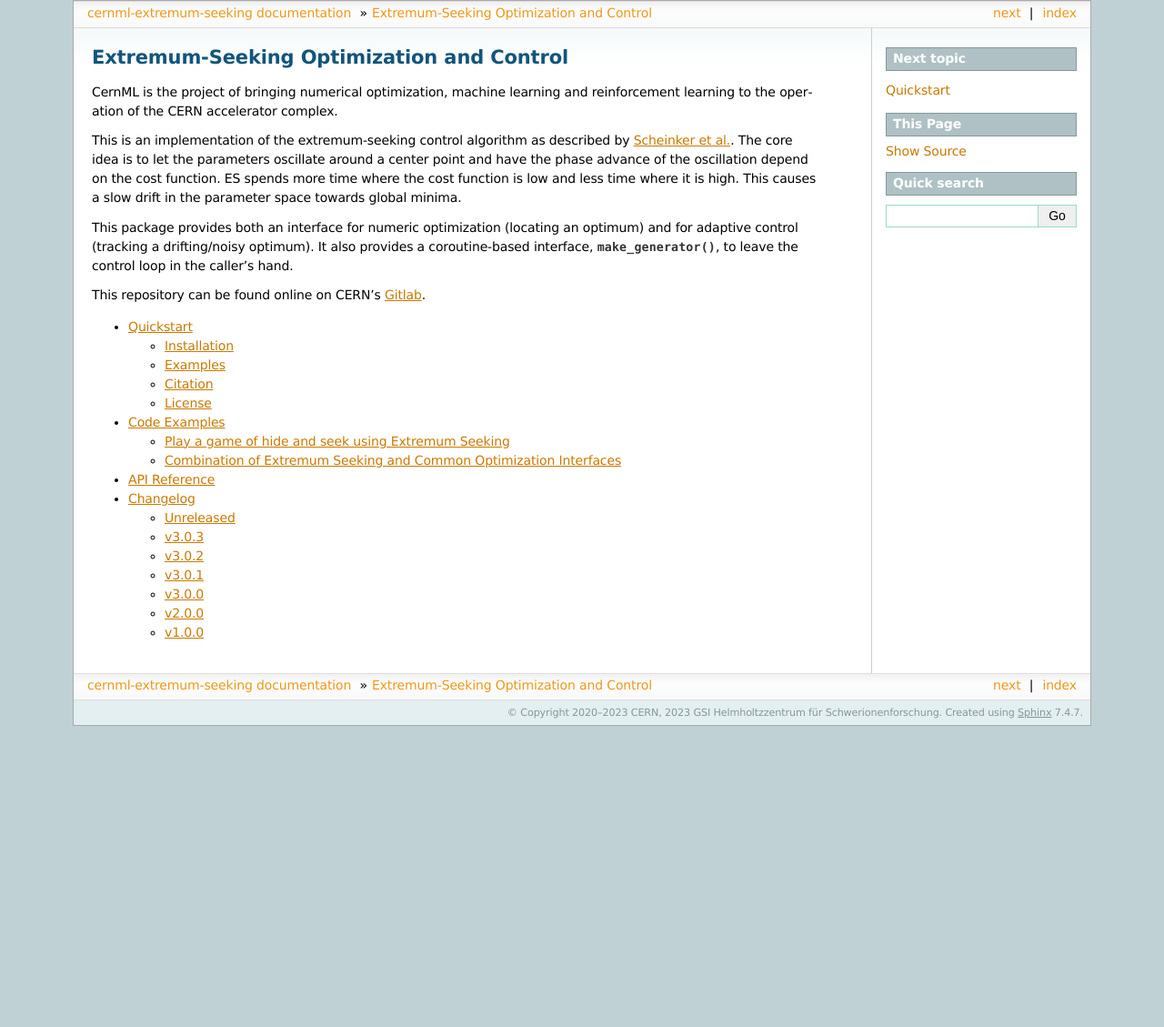
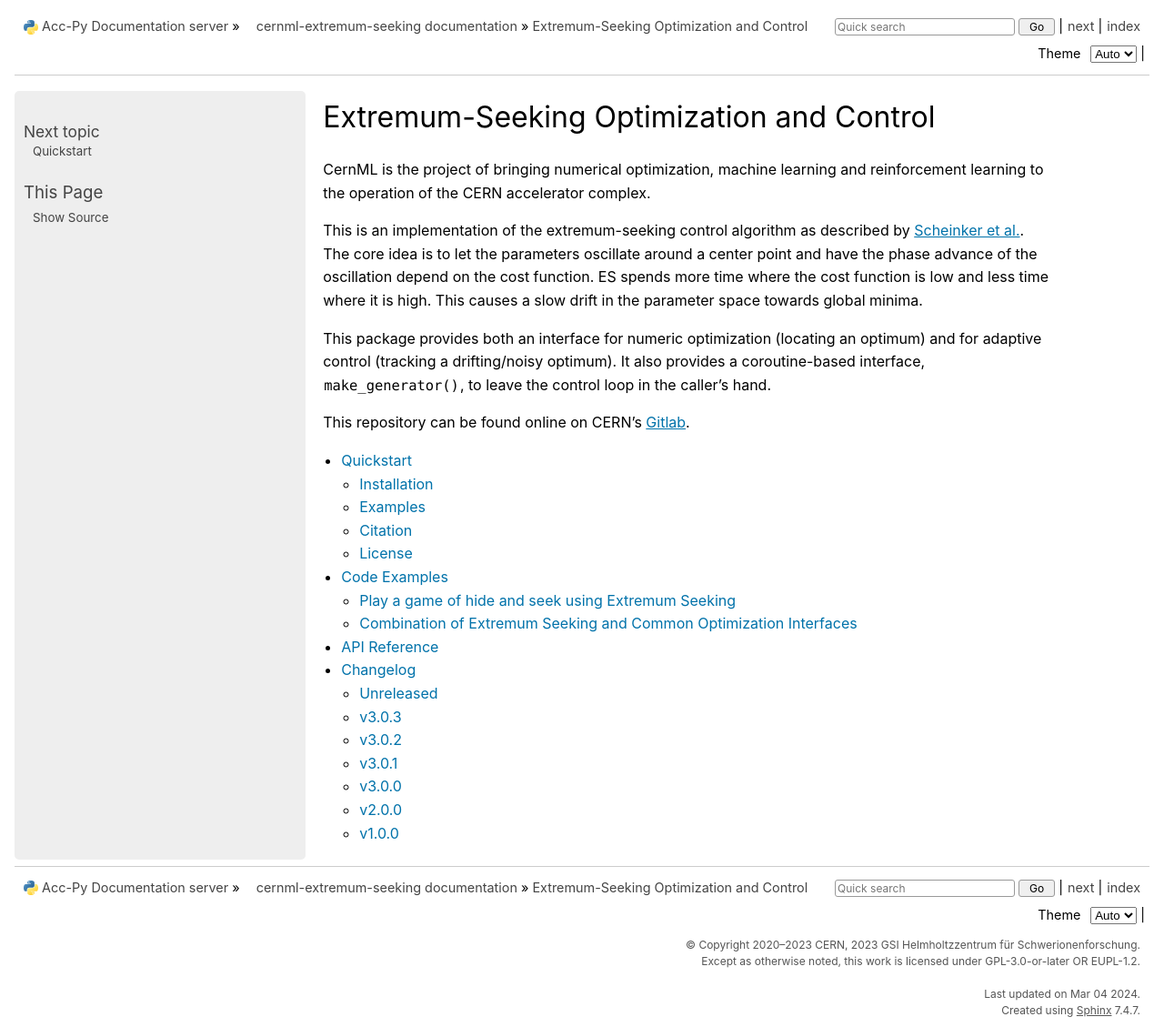
Before and after one commit to geoff-project/extremum-seeking, a Sphinx documentation site: the page built from docs/index.rst, in a window 1280 px wide and 1129 px high. Shown: the whole window at 91% size. Built offline with Sphinx 7.4.7, drawn with Linux system fonts in a browser that asks for light colours; the version number could not be read and is left out.

Commit message:
Switch docs theme to python-docs-theme.

```diff
--- /dev/null
+++ b/docs/_theme/layout.html
@@ -0,0 +1,26 @@
+{# SPDX-FileCopyrightText: 2020-2023 CERN #}
+{# SPDX-FileCopyrightText: 2023 GSI Helmholtzzentrum für Schwerionenforschung #}
+{# SPDX-FileCopyrightText: 2001-2017 Python Software Foundation #}
+{# SPDX-FileNotice: All rights not expressly granted are reserved. #}
+
+{# SPDX-License-Identifier: GPL-3.0-or-later OR EUPL-1.2+ #}
+
+{% extends "!layout.html" %}
+{# modified from https://github.com/python/python-docs-theme/blob/main/python_docs_theme/layout.html #}
+{% block footer %}
+    <div class="footer">
+    &copy; {% if theme_copyright_url or hasdoc('copyright') %}<a href="{% if theme_copyright_url %}{{ theme_copyright_url }}{% else %}{{ pathto('copyright') }}{% endif %}">{% endif %}{% trans %}Copyright{% endtrans %}{% if theme_copyright_url or hasdoc('copyright') %}</a>{% endif %} {{ copyright|e }}.
+    <br />
+    {% trans %}Except as otherwise noted, this work is licensed under GPL-3.0-or-later OR EUPL-1.2.{% endtrans %}
+    <br />
+    {% if theme_license_url %}{% trans license_file=theme_license_url %}See <a href="{{ license_file }}">COPYING</a> for more information.{% endtrans %}<br />{% endif %}
+    {% if theme_hosted_on %}{% trans hosted_on=theme_hosted_on %}Hosted on {{ hosted_on }}.{% endtrans %}<br />{% endif %}
+    <br />
+
+    {% trans last_updated=last_updated|e %}Last updated on {{ last_updated }}.{% endtrans %}
+    {% if theme_issues_url %}{% trans %}<a href="{{ theme_issues_url }}">Found a bug</a>?{% endtrans %}{% endif %}
+    <br />
+
+    {% trans sphinx_version=sphinx_version|e %}Created using <a href="https://www.sphinx-doc.org/">Sphinx</a> {{ sphinx_version }}.{% endtrans %}
+    </div>
+{% endblock %}
--- a/docs/conf.py
+++ b/docs/conf.py
@@ -45,10 +45,27 @@
 
 # -- Project information -----------------------------------------------
 
+
 project = "cernml-extremum-seeking"
+dist = metadata.distribution(project)
+
 copyright = "2020–2023 CERN, 2023 GSI Helmholtzzentrum für Schwerionenforschung"
 author = "Nico Madysa"
-release = metadata.version(project)
+release = dist.version
+version = release.partition("+")[0]
+html_last_updated_fmt = "%b %d %Y"
+
+for entry in dist.metadata.get_all("Project-URL", []):
+    kind, url = entry.split(", ")
+    if kind == "gitlab":
+        gitlab_url = url
+        license_url = f"{gitlab_url}-/blob/master/COPYING"
+        issues_url = f"{gitlab_url}/-/issues"
+        break
+else:
+    gitlab_url = ""
+    license_url = ""
+    issues_url = ""
 
 # -- General configuration ---------------------------------------------
 
@@ -82,6 +99,19 @@
 
 maximum_signature_line_length = 88
 
+# -- Options for HTML output -------------------------------------------
+
+# The theme to use for HTML and HTML Help pages.  See the documentation
+# for a list of builtin themes.
+html_theme = "python_docs_theme"
+html_theme_options = {
+    "root_url": "https://acc-py.web.cern.ch/",
+    "root_name": "Acc-Py Documentation server",
+    "license_url": license_url,
+    "issues_url": issues_url,
+}
+templates_path = ["./_theme/"]
+
 # -- Options for Autodoc -----------------------------------------------
 
 autodoc_member_order = "bysource"
@@ -112,12 +142,6 @@
     "np": ("https://numpy.org/doc/stable/", None),
     "std": ("https://docs.python.org/3/", None),
 }
-
-# -- Options for HTML output -------------------------------------------
-
-# The theme to use for HTML and HTML Help pages.  See the documentation
-# for a list of builtin themes.
-html_theme = "sphinxdoc"
 
 # -- Custom code -------------------------------------------------------
 
--- a/pyproject.toml
+++ b/pyproject.toml
@@ -54,6 +54,7 @@
 ]
 doc = [
     'Sphinx >= 7.1',
+    'python-docs-theme',
     'importlib-metadata; python_version<"3.10"',
 ]
 test = [
```
